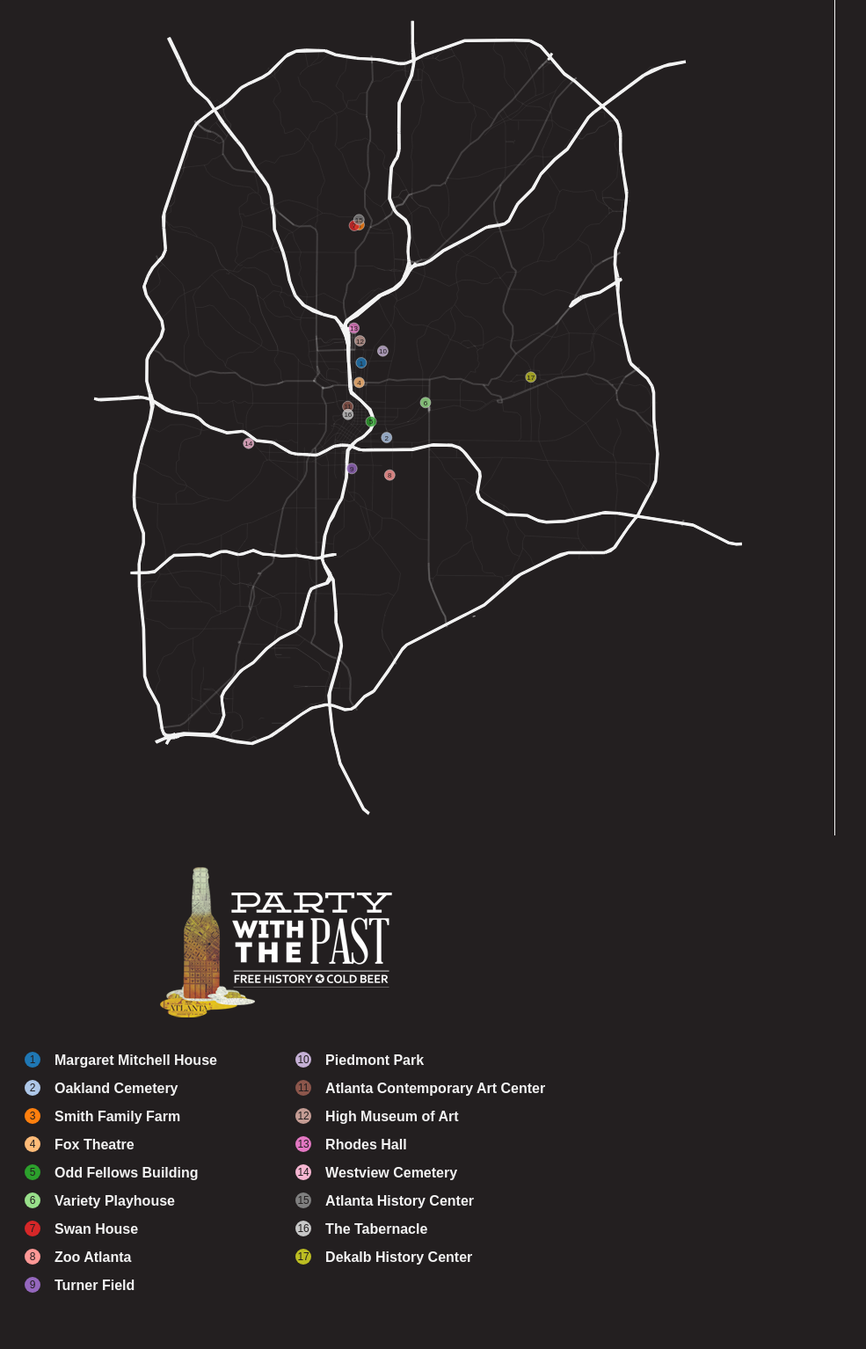
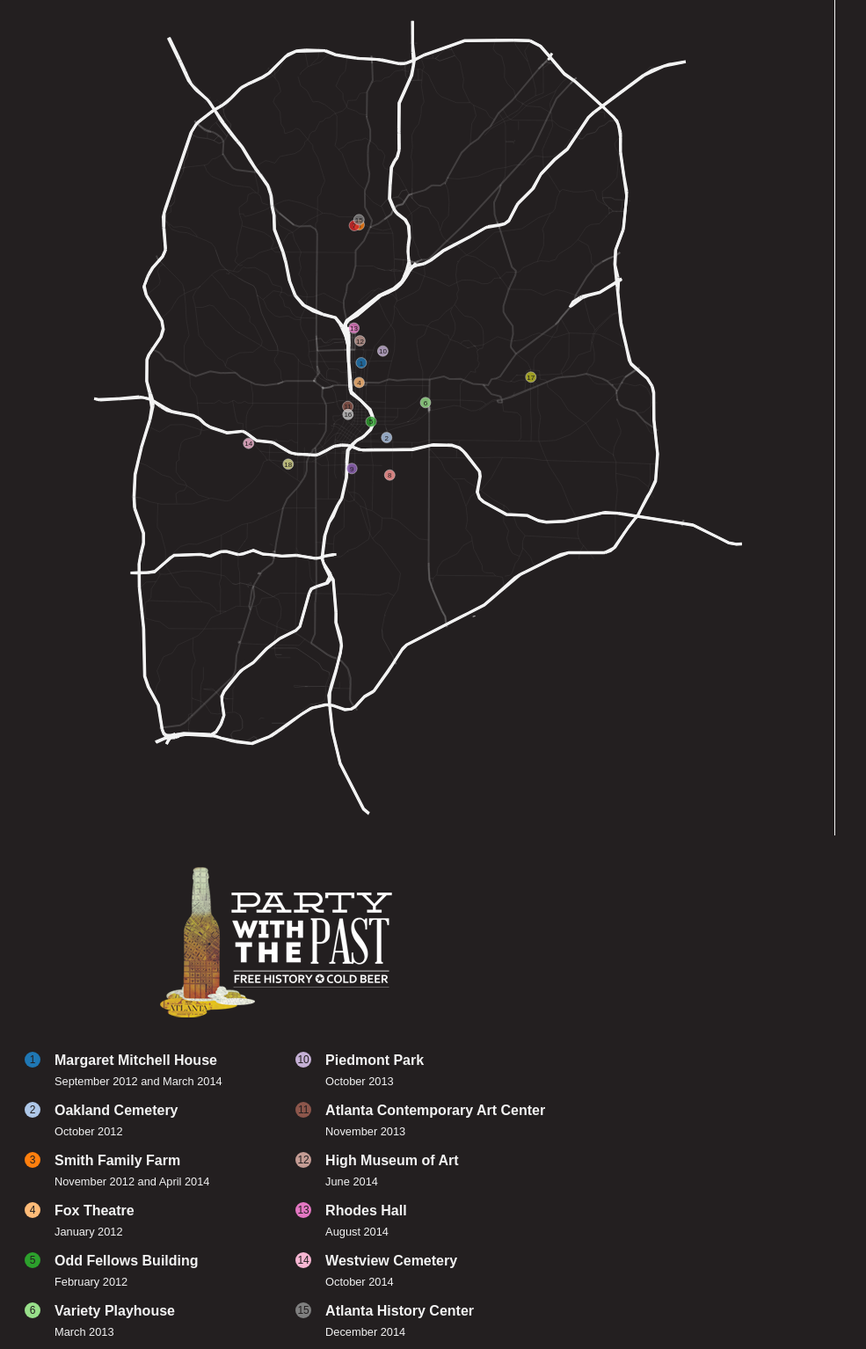
Before and after one commit to ledbettj/ahc-party-map, a plain HTML site: page public/index.html in a window 1280 px wide. Shown: the top 1534 px of the page at 88% size, without its empty margins (0-985 px from the left). Before the commit the page ends 1501 px from the top, so only its background shows below. Drawn offline with nearby package versions, Linux system fonts and the light colour scheme.

Commit message:
Add the wren's nest + dates

```diff
--- a/public/main.css
+++ b/public/main.css
@@ -48,7 +48,6 @@ body {
   cursor :pointer;
   line-height: 24px;
   display: block;
-  height: 24px;
   padding: 4px;
   transition: color 0.25s ease-out;
 }
@@ -59,9 +58,14 @@ body {
   color: inherit;
 }
 
-#sidebar li.active,
-#sidebar li:hover {
+#sidebar li.active a,
+#sidebar li:hover a {
   color: #ffff77;
+}
+
+#sidebar li .info {
+  margin-left: 34px;
+  font-size: 80%;
 }
 
 .counter {
--- a/public/map.js
+++ b/public/map.js
@@ -8,43 +8,63 @@
       opacity: 0.80,
       opacityExpanded: 1.0
     }
-  }
+  };
 
   var markers = [
     { name: 'Margaret Mitchell House',
-      coordinates: [-84.3845, 33.7810], },
+      coordinates: [-84.3845, 33.7810],
+      date: 'September 2012 and March 2014'},
     { name: 'Oakland Cemetery',
-      coordinates: [-84.3713, 33.7487], },
+      coordinates: [-84.3713, 33.7487],
+      date: 'October 2012' },
     { name: 'Smith Family Farm',
-      coordinates: [-84.3856, 33.8406] },
+      coordinates: [-84.3856, 33.8406],
+      date: 'November 2012 and April 2014'},
     { name: 'Fox Theatre',
-      coordinates: [-84.3856, 33.7725] },
+      coordinates: [-84.3856, 33.7725],
+      date: 'January 2012' },
     { name: 'Odd Fellows Building',
-      coordinates: [-84.3794, 33.7556] },
+      coordinates: [-84.3794, 33.7556],
+      date: 'February 2012' },
     { name: 'Variety Playhouse',
-      coordinates: [-84.3511, 33.7638] },
+      coordinates: [-84.3511, 33.7638],
+      date: 'March 2013' },
     { name: 'Swan House',
-      coordinates: [-84.3881, 33.8403] },
+      coordinates: [-84.3881, 33.8403],
+      date: 'May 2013' },
     { name: 'Zoo Atlanta',
-      coordinates: [-84.3697, 33.7325] },
+      coordinates: [-84.3697, 33.7325],
+      date: 'July 2013' },
     { name: 'Turner Field',
-      coordinates: [-84.3894, 33.7353] },
+      coordinates: [-84.3894, 33.7353],
+      date: 'September 2013' },
     { name: 'Piedmont Park',
-      coordinates: [-84.3733, 33.7861], },
+      coordinates: [-84.3733, 33.7861],
+      date: 'October 2013' },
     { name: 'Atlanta Contemporary Art Center',
-      coordinates: [-84.3915, 33.7621] },
+      coordinates: [-84.3915, 33.7621],
+      date: 'November 2013' },
     { name: 'High Museum of Art',
-      coordinates: [-84.3852, 33.7905] },
+      coordinates: [-84.3852, 33.7905],
+      date: 'June 2014' },
     { name: 'Rhodes Hall',
-      coordinates: [-84.3883, 33.7960] },
+      coordinates: [-84.3883, 33.7960],
+      date: 'August 2014' },
     { name: 'Westview Cemetery',
-      coordinates: [-84.4431, 33.7462] },
+      coordinates: [-84.4431, 33.7462],
+      date: 'October 2014' },
     { name: 'Atlanta History Center',
-      coordinates: [-84.3857, 33.8428] },
+      coordinates: [-84.3857, 33.8428],
+      date: 'December 2014' },
     { name: 'The Tabernacle',
-      coordinates: [-84.3914, 33.7587] },
+      coordinates: [-84.3914, 33.7587],
+      date: 'February 2015' },
     { name: 'Dekalb History Center',
-      coordinates: [-84.29631, 33.77483] }];
+      coordinates: [-84.29631, 33.77483],
+      date: 'April 2015' },
+    { name: "The Wren's Nest",
+      coordinates: [-84.4225, 33.7372],
+      date: 'June 2015'}];
 
   for(var i = 0; i < markers.length; markers[i].id = (i + 1), ++i);
 
@@ -170,4 +190,8 @@
       d3.event.preventDefault();
     });
 
+  li.append('div')
+    .attr('class', 'info')
+    .text(function(d) { return d.date; })
+
 })();
```
